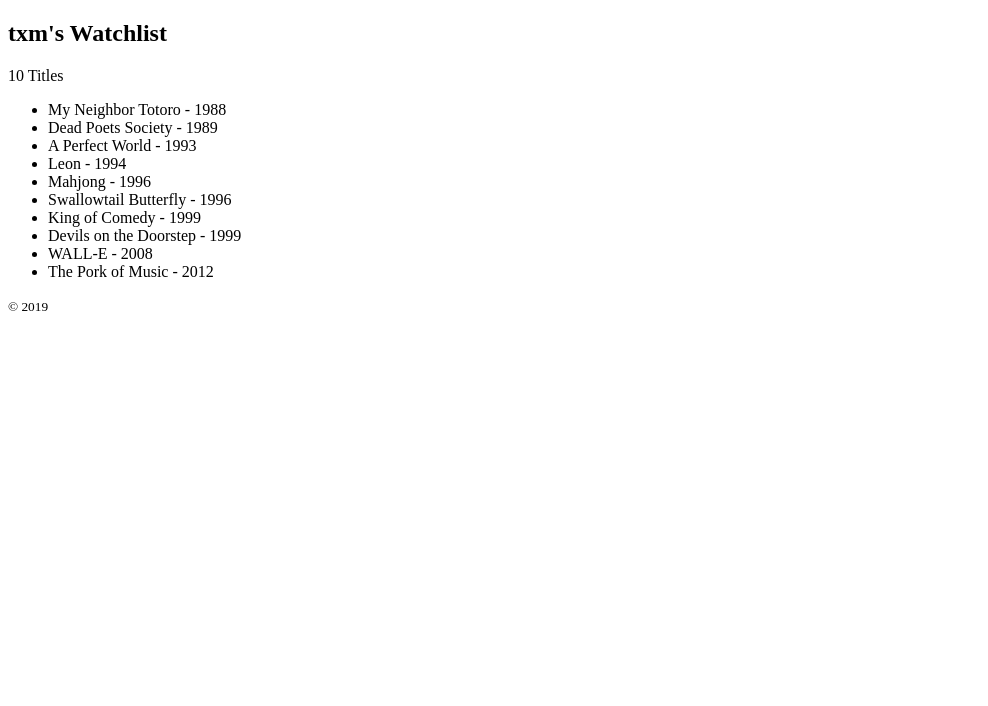
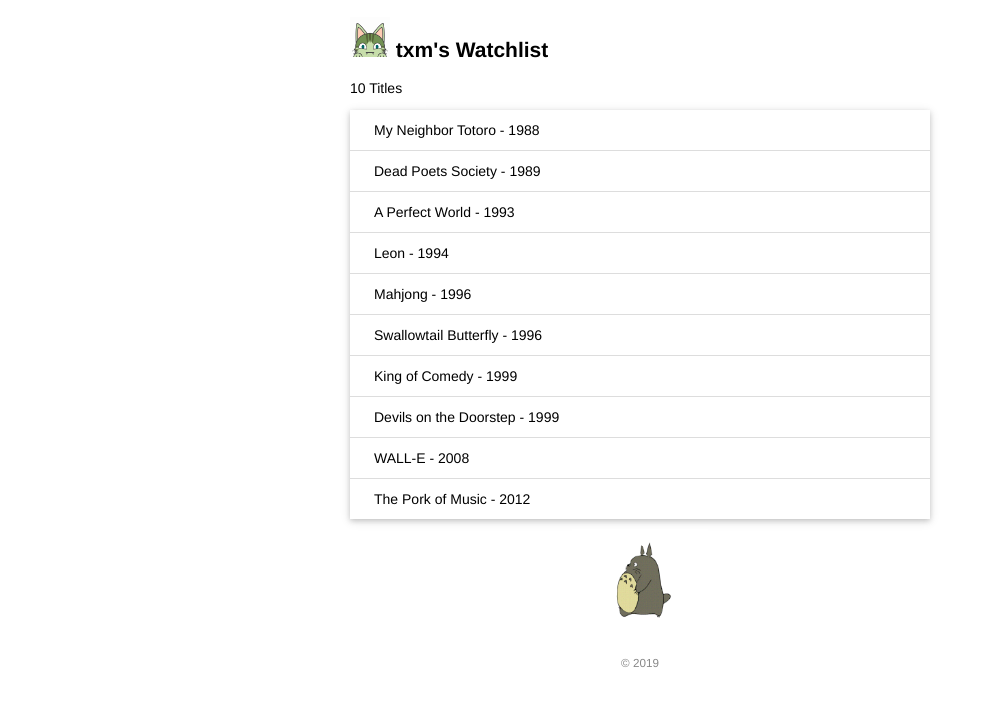
Before and after one commit to dawnsoup/watchlist, a Flask app: page / in a window 1280 px wide. Shown: the top 706 px of the page, without its empty margins (0-988 px from the left). Run offline with Flask 2, Linux system fonts and the light colour scheme.

Commit message:
Add static files

```diff
--- /dev/null
+++ b/static/style.css
@@ -0,0 +1,126 @@
+body {
+    margin: auto;
+    max-width: 580px;
+    font-size: 14px;
+    font-family: Helvetica, Arial, sans-serif;
+}
+
+.avatar {
+    width: 40px;
+}
+
+nav ul {
+    list-style-type: none;
+    margin: 0;
+    padding: 0;
+    overflow: hidden;
+    background-color: #333;
+}
+
+nav li {
+    float: left;
+}
+
+nav li a {
+    display: block;
+    color: white;
+    text-align: center;
+    padding: 8px 12px;
+    text-decoration: none;
+}
+
+nav li a:hover {
+    background-color: #111;
+}
+
+.alert {
+    position: relative;
+    padding: 7px;
+    margin: 7px 0;
+    border: 1px solid transparent;
+    color: #004085;
+    background-color: #cce5ff;
+    border-color: #b8daff;
+    border-radius: 5px;
+}
+
+input[type=submit] {
+    font-family: inherit;
+}
+
+input[type=text] {
+    border: 1px solid #ddd;
+}
+
+input[name=year] {
+    width: 50px;
+}
+
+.btn {
+    font-size: 12px;
+    padding: 3px 5px;
+    text-decoration: none;
+    cursor: pointer;
+    background-color: white;
+    color: black;
+    border: 1px solid #555555;
+    border-radius: 5px;
+}
+
+.btn:hover {
+    text-decoration: none;
+    background-color: black;
+    color: white;
+    border: 1px solid black;
+}
+
+.movie-list {
+    list-style-type: none;
+    padding: 0;
+    margin-bottom: 10px;
+    box-shadow: 0 2px 5px 0 rgba(0, 0, 0, 0.16), 0 2px 10px 0 rgba(0, 0, 0, 0.12);
+}
+
+.movie-list li {
+    padding: 12px 24px;
+    border-bottom: 1px solid #ddd;
+}
+
+.movie-list li:last-child {
+    border-bottom:none;
+}
+
+.movie-list li:hover {
+    background-color: #f8f9fa;
+}
+
+.float-right {
+    float: right;
+}
+
+.inline-form {
+    display: inline;
+}
+
+.imdb {
+    font-size: 12px;
+    font-weight: bold;
+    color: black;
+    text-decoration: none;
+    background: #F5C518;
+    border-radius: 5px;
+    padding: 3px 5px;
+}
+
+.totoro {
+    display: block;
+    margin: 0 auto;
+    height: 100px;
+}
+
+footer {
+    color: #888;
+    margin-top: 15px;
+    text-align: center;
+    padding: 10px;
+}
--- a/templates/index.html
+++ b/templates/index.html
@@ -3,16 +3,22 @@
 <head>
     <meta charset="utf-8">
     <title>{{ name }}'s Watchlist</title>
+    <link rel="icon" href="{{ url_for('static', filename='favicon.ico') }}">
+    <link rel="stylesheet" href="{{ url_for('static', filename='style.css') }}" type="text/css">
 </head>
 <body>
-    <h2>{{ name }}'s Watchlist</h2>
+    <h2>
+        <img alt="Avatar" class="avatar" src="{{ url_for('static', filename='images/avatar.png') }}">
+        {{ name }}'s Watchlist
+    </h2>
     {# 使用 length 过滤器获取 movies 变量的长度 #}
     <p>{{ movies|length }} Titles</p>
-    <ul>
+    <ul class="movie-list">
         {% for movie in movies %}
         <li> {{ movie.title }} - {{ movie.year }}</li>
         {% endfor %}
     </ul>
+    <img alt="Walking Totoro" class="totoro" src="{{ url_for('static', filename='images/totoro.gif') }}">
     <footer>
         <small>&copy; 2019</small>
     </footer>
```
Also changed, not shown: static/favicon.ico (added), static/images/avatar.png (added), static/images/totoro.gif (added).
